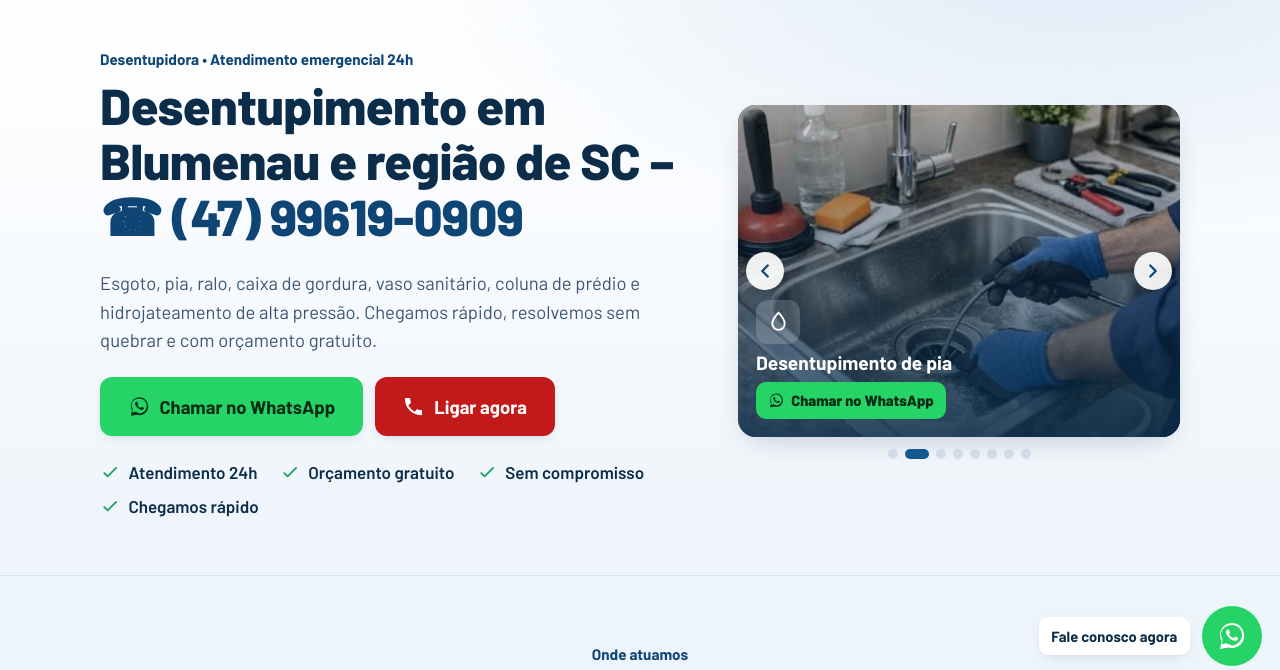
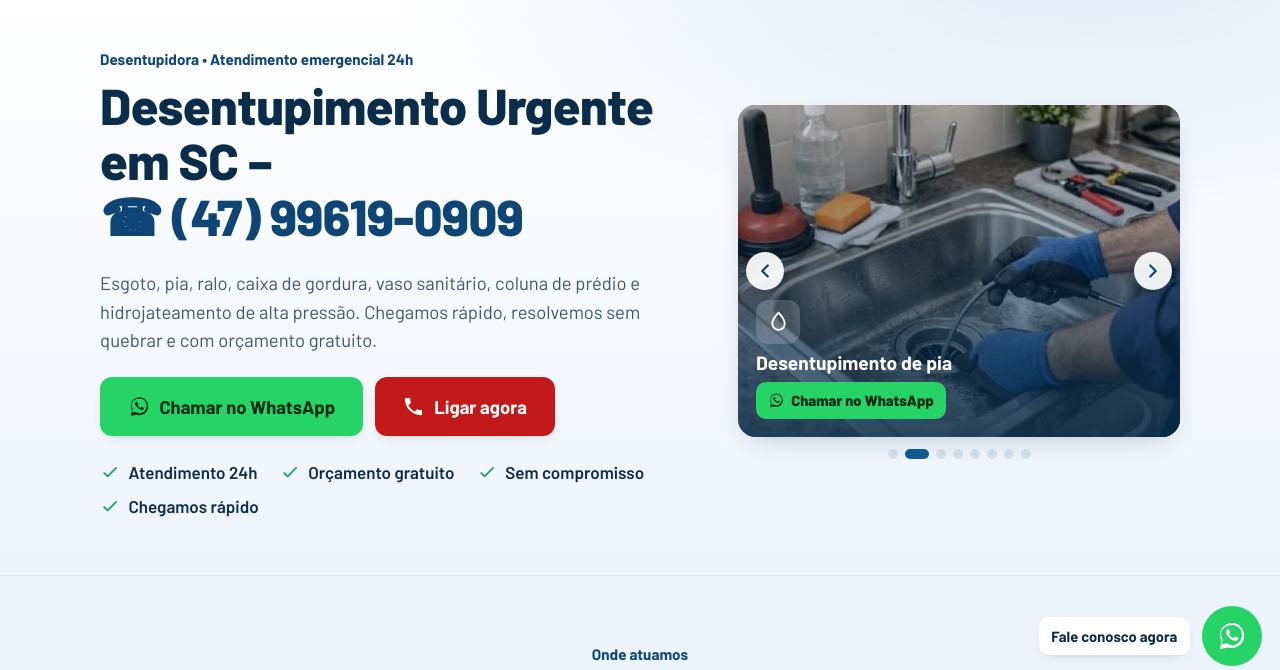
Before and after one commit to adriolivdev/desentourgenteblumenau, a plain HTML site: page index.html in a window 1280 px wide. Shown: the part 116-786 px from the top of the page. Drawn offline with Linux system fonts and the light colour scheme; no server answers; files whose address does not match are found by name.

Commit message:
nva update

```diff
--- a/index.html
+++ b/index.html
@@ -3,7 +3,7 @@
 <head>
 <meta charset="utf-8">
 <meta name="viewport" content="width=device-width, initial-scale=1">
-<title>Desentope Urgente — Desentupidora em Blumenau e região | (47) 99619-0909</title>
+<title>Desentope Urgente em SC | (47) 99619-0909</title>
 <meta name="description" content="Desentupidora 24 horas com atendimento emergencial em Blumenau, Vale do Itajaí e litoral de SC. Esgoto, pia, ralo, caixa de gordura, vaso e hidrojateamento. Orçamento grátis: (47) 99619-0909.">
 <link rel="canonical" href="https://desentopeurgente.com.br/">
 <meta name="robots" content="index, follow, max-image-preview:large">
@@ -57,7 +57,7 @@
       <div class="hero-grid">
         <div>
           <span class="eyebrow">Desentupidora • Atendimento emergencial 24h</span>
-          <h1>Desentupimento em Blumenau e região de SC – <span class="h1-tel">☎ (47) 99619-0909</span></h1>
+          <h1>Desentupimento Urgente em SC – <span class="h1-tel">☎ (47) 99619-0909</span></h1>
           <p class="lead">Esgoto, pia, ralo, caixa de gordura, vaso sanitário, coluna de prédio e hidrojateamento de alta pressão. Chegamos rápido, resolvemos sem quebrar e com orçamento gratuito.</p>
           <div class="hero-cta">
       <a class="btn btn--wa btn--lg" href="https://wa.me/5547996190909?text=Ol%C3%A1%21%20Vim%20pelo%20site%20da%20Desentope%20Urgente%20e%20preciso%20de%20um%20desentupimento.%20Podem%20me%20atender%3F" target="_blank" rel="noopener" data-track="wa-hero"><svg viewBox="0 0 32 32" fill="currentColor" aria-hidden="true"><path d="M16.04 3C9.4 3 4 8.4 4 15.04c0 2.12.56 4.18 1.62 6L4 29l8.14-1.58a12 12 0 0 0 3.9.66h.01C22.7 28.08 28.1 22.68 28.1 16.04 28.1 8.4 22.7 3 16.04 3Zm0 21.9h-.01a10 10 0 0 1-5.09-1.4l-.36-.22-4.83.94.97-4.71-.24-.38a9.9 9.9 0 0 1-1.52-5.29C4.93 9.52 9.9 4.9 16.05 4.9c2.66 0 5.16 1.04 7.04 2.92a9.86 9.86 0 0 1 2.92 7.02c0 6.13-4.98 11.06-11.97 11.06Zm5.47-7.4c-.3-.15-1.77-.87-2.04-.97-.27-.1-.47-.15-.67.15-.2.3-.77.96-.94 1.16-.17.2-.35.22-.65.07-.3-.15-1.26-.46-2.4-1.48-.89-.79-1.49-1.77-1.66-2.07-.17-.3-.02-.46.13-.61.13-.13.3-.35.45-.52.15-.17.2-.3.3-.5.1-.2.05-.37-.02-.52-.08-.15-.67-1.62-.92-2.22-.24-.58-.49-.5-.67-.51l-.57-.01c-.2 0-.52.07-.8.37-.27.3-1.04 1.02-1.04 2.49 0 1.47 1.07 2.89 1.22 3.09.15.2 2.1 3.2 5.08 4.49.71.31 1.26.49 1.69.62.71.23 1.36.2 1.87.12.57-.08 1.77-.72 2.02-1.42.25-.7.25-1.29.17-1.42-.07-.13-.27-.2-.57-.35Z"/></svg>Chamar no WhatsApp</a>
```
